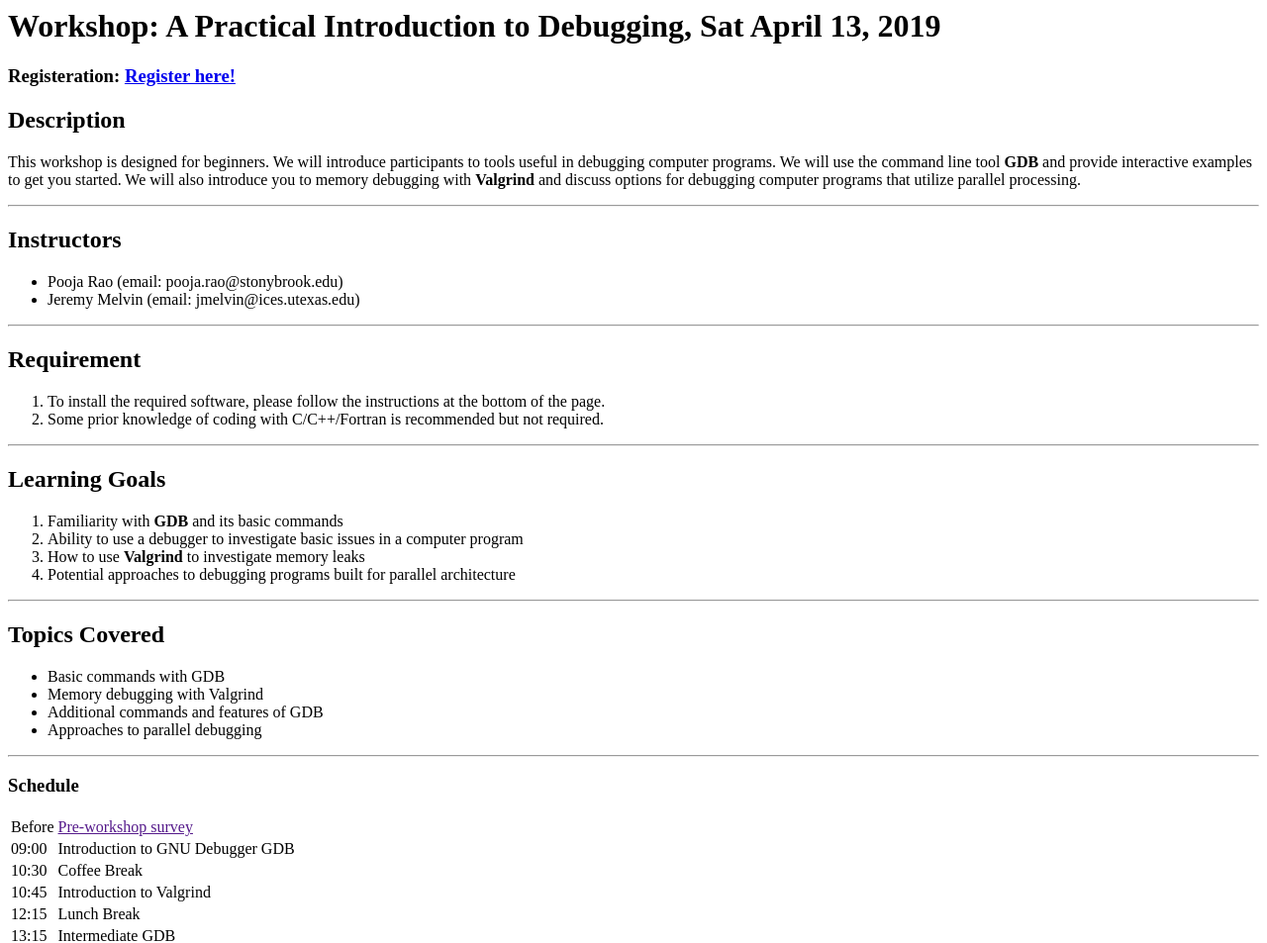
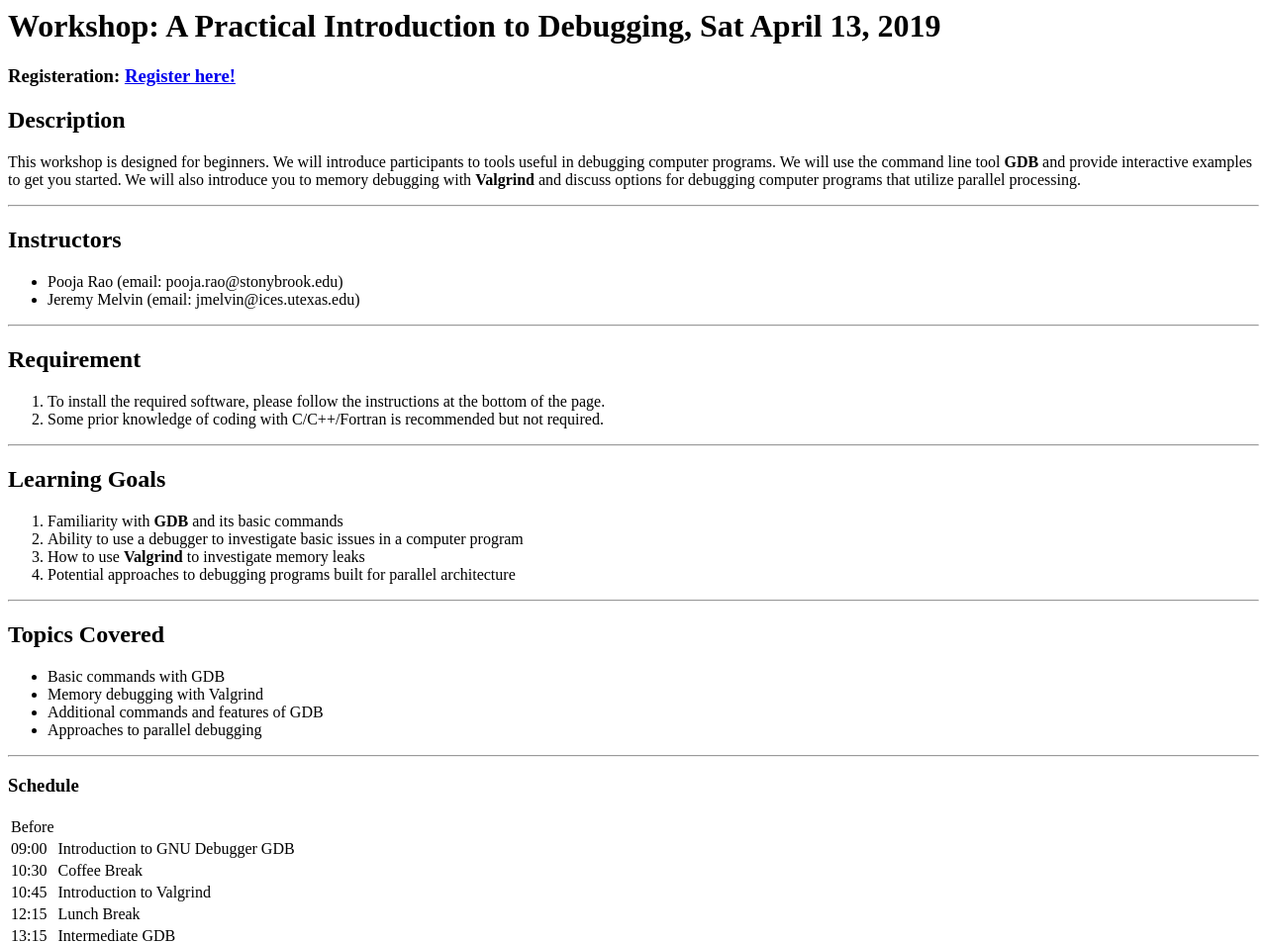
Before and after one commit to poojarao8/IACS_DebugWorkshop, a plain HTML site: page docs/index.html in a window 1280 px wide. Shown: the top 953 px of the page at 99% size. Drawn offline with Linux system fonts and the light colour scheme.

Commit message:
Update index.html

```diff
--- a/docs/index.html
+++ b/docs/index.html
@@ -58,7 +58,7 @@ the command line tool <b>GDB</b> and provide interactive examples to get you sta
   <div class="col-md-6">
     <h3>Schedule</h3>
     <table class="table table-striped">
-      <tr> <td>Before</td> <td><a href="">Pre-workshop survey</a> </td> </tr>
+      <tr> <td>Before</td> <td><Installation</td> </tr>
       <tr> <td>09:00</td>  <td>Introduction to GNU Debugger GDB</td> </tr>
       <tr> <td>10:30</td>  <td>Coffee Break</td> </tr>
       <tr> <td>10:45</td>  <td>Introduction to Valgrind</td> </tr>
```
